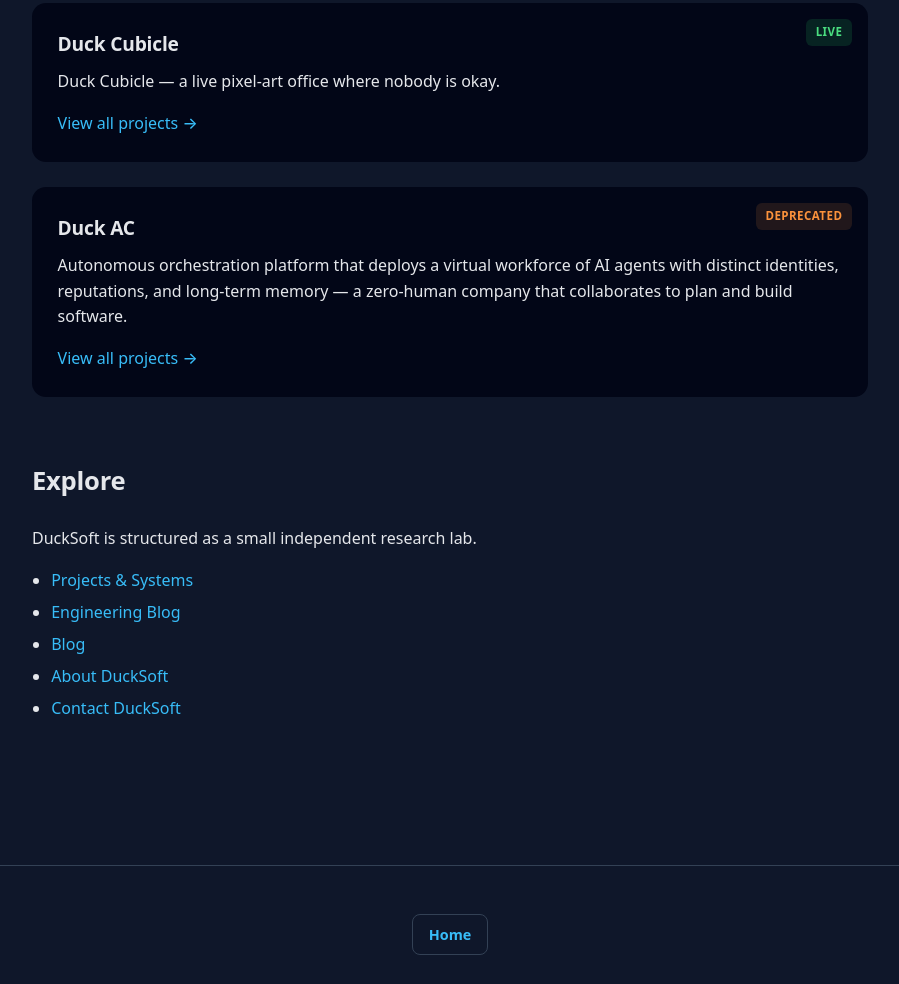
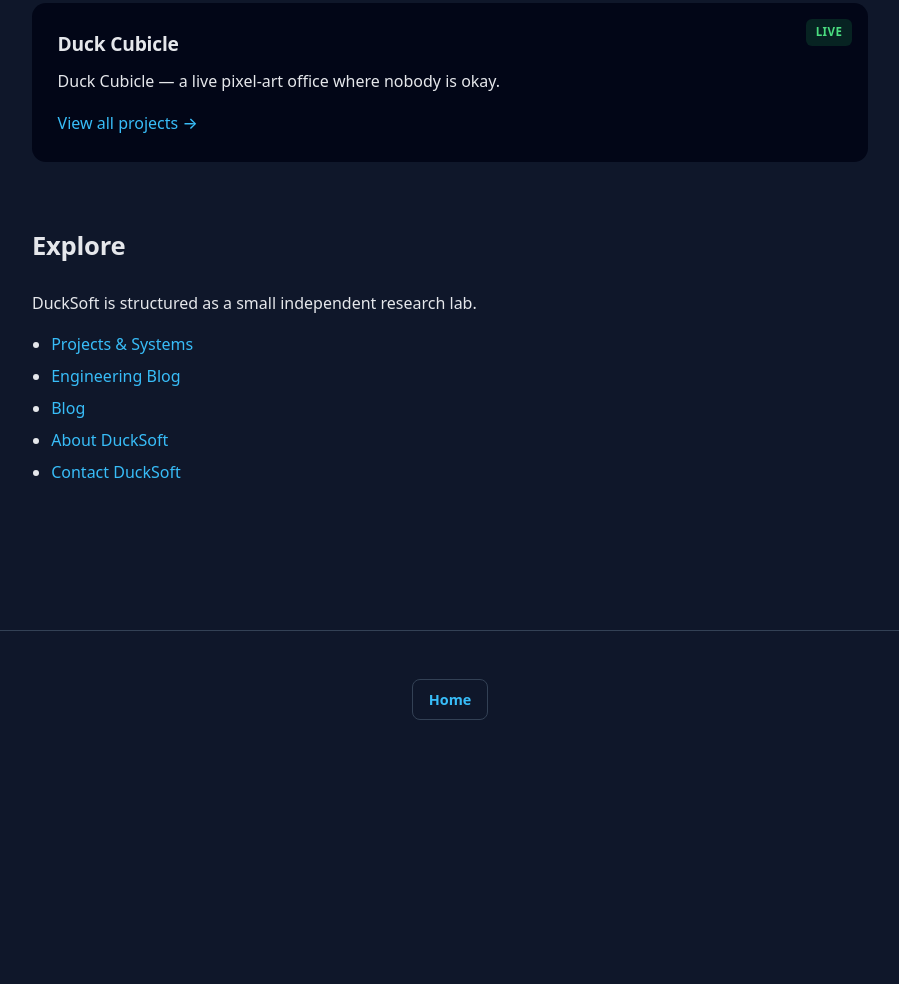
Before and after one commit to DonPedroDado/donpedrodado.github.io, a plain HTML site: page index.html in a window 1280 px wide. Shown: the part 718-1702 px from the top of the page, without its empty margins (190-1089 px from the left). After the commit the page ends 1486 px from the top, so only its background shows below. Drawn offline with Linux system fonts and the light colour scheme.

Commit message:
Remove Duck AC from homepage featured projects
Co-Authored-By: Claude Sonnet 5.5 <noreply@anthropic.com>

```diff
--- a/index.html
+++ b/index.html
@@ -43,15 +43,6 @@
       <a href="/projects/">View all projects →</a>
     </div>
 
-    <div class="project-card">
-      <span class="project-status status-deprecated">Deprecated</span>
-      <h3>Duck AC</h3>
-      <p>
-        Autonomous orchestration platform that deploys a virtual workforce of AI agents with distinct identities, reputations, and long-term memory — a zero-human company that collaborates to plan and build software.
-      </p>
-      <a href="/projects/">View all projects →</a>
-    </div>
-
   </section>
 
   <section>
```
